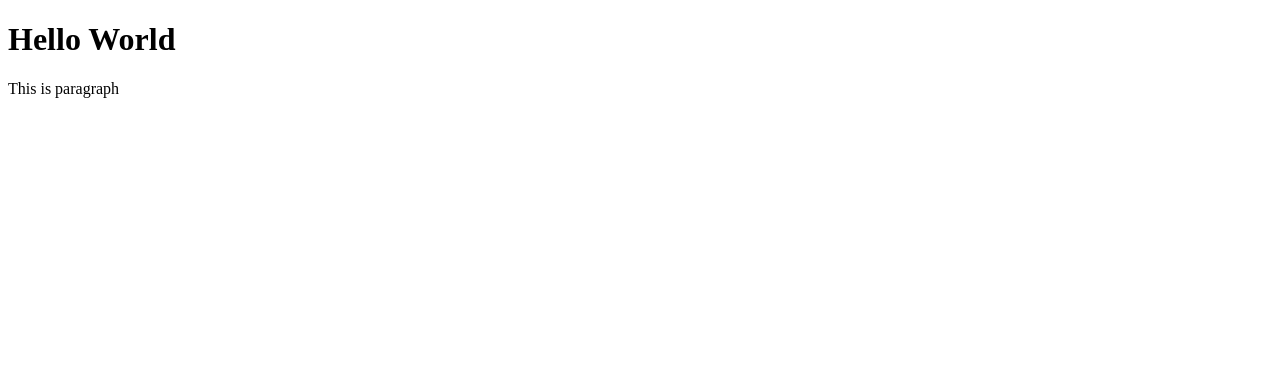
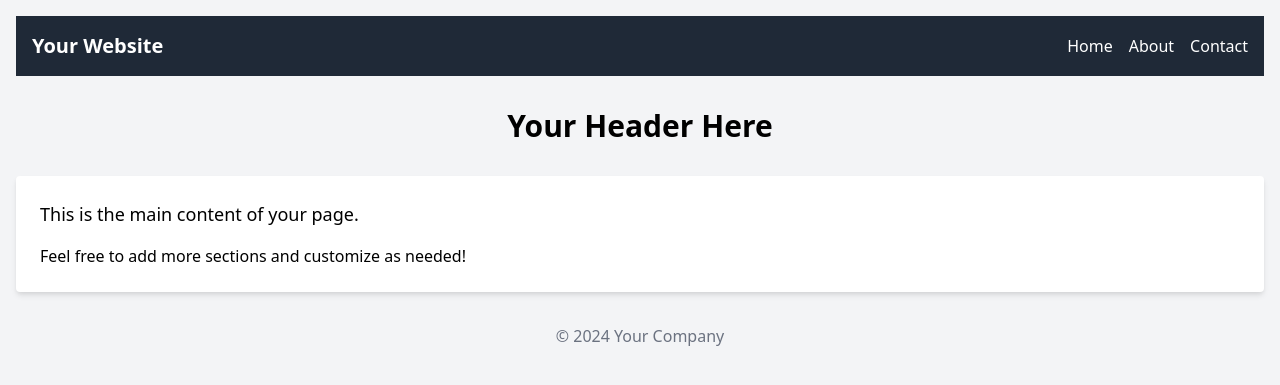
Before and after one commit to MeganNguyen1/Python-Flask-Classes, a Django app: page / in a window 1280 px wide. Shown: the top 385 px of the page. Run offline with Django 5.2, Linux system fonts and the light colour scheme.

Commit message:
added tailwind css template

```diff
--- a/django/firstproject/templates/index.html
+++ b/django/firstproject/templates/index.html
@@ -3,11 +3,41 @@
 <head>
     <meta charset="UTF-8">
     <meta name="viewport" content="width=device-width, initial-scale=1.0">
-    <title>Main Page</title>
+    <title>Your Title Here</title>
+    <link href="https://cdn.jsdelivr.net/npm/tailwindcss@2.2.19/dist/tailwind.min.css" rel="stylesheet">
 </head>
-<body>
-    <h1>Hello World</h1>
+<body class="bg-gray-100">
 
-    <p>This is paragraph</p>
+    <div class="container mx-auto p-4">
+        <!-- Navbar -->
+        <nav class="flex items-center justify-between bg-gray-800 p-4 mb-8">
+            <div>
+                <a href="#" class="text-white text-xl font-bold">Your Website</a>
+            </div>
+            <div>
+                <ul class="flex space-x-4">
+                    <li><a href="#" class="text-white">Home</a></li>
+                    <li><a href="#" class="text-white">About</a></li>
+                    <li><a href="#" class="text-white">Contact</a></li>
+                </ul>
+            </div>
+        </nav>
+
+        <header class="text-center mb-8">
+            <h1 class="text-3xl font-bold">Your Header Here</h1>
+        </header>
+
+        <main>
+            <section class="bg-white p-6 rounded shadow-md">
+                <p class="text-lg">This is the main content of your page.</p>
+                <p class="mt-4">Feel free to add more sections and customize as needed!</p>
+            </section>
+        </main>
+
+        <footer class="mt-8 text-center">
+            <p class="text-gray-500">&copy; 2024 Your Company</p>
+        </footer>
+    </div>
+
 </body>
 </html>
```
Also changed, not shown: python/test.py (line endings or trailing spaces).
